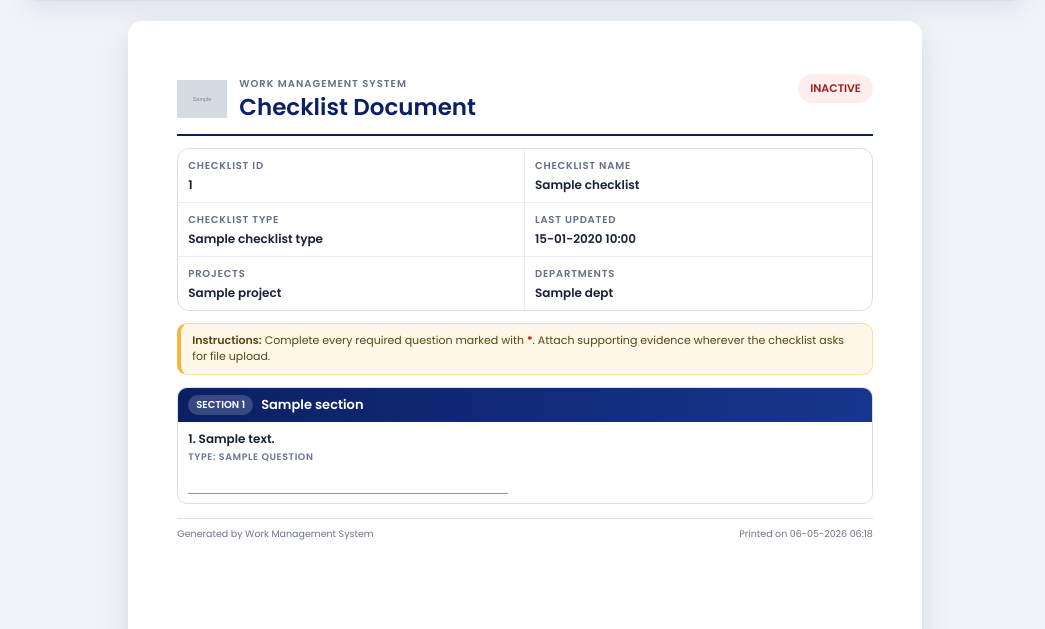
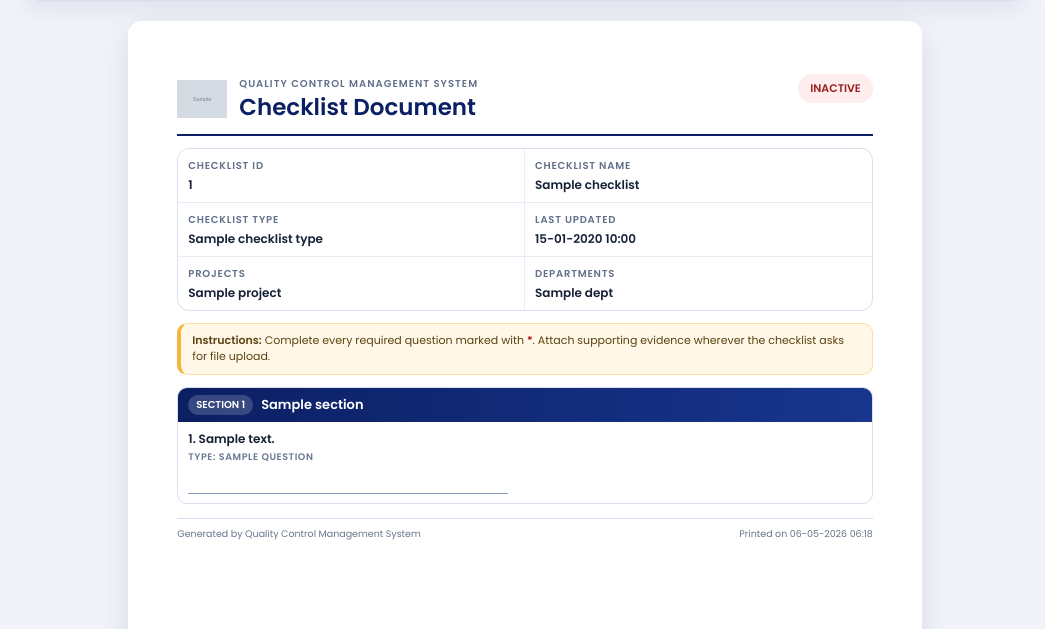
Before and after one commit to TheSyntaxWriter/QCMS, a Django app: template frontend/templates/admin_panel/checklist_view.html in a window 1280 px wide. Shown: the part 181-810 px from the top of the page, without its empty margins (235-1280 px from the left). Run offline with Django 5.2, Linux system fonts and the light colour scheme; the template is opened without the code that fills it: most values are stand-ins (such as "Sample title", 1, 10 or a date in 2020); grey boxes marked "Sample" are stand-in pictures.

Commit message:
Update checklist PDF branding to Quality Control Management System

```diff
--- a/frontend/static/admin_panel/checklist_pdf.css
+++ b/frontend/static/admin_panel/checklist_pdf.css
@@ -76,7 +76,7 @@
   size:A4;
   margin:9mm;
   @bottom-right{content:"Page " counter(page) " of " counter(pages);font-size:8.5px;color:#68748c;}
-  @bottom-left{content:"QCMS · Work Management System";font-size:8.5px;color:#68748c;}
+  @bottom-left{content:"QCMS · Quality Control Management System";font-size:8.5px;color:#68748c;}
 }
 
 @media print{
--- a/frontend/templates/admin_panel/checklist_view.html
+++ b/frontend/templates/admin_panel/checklist_view.html
@@ -29,7 +29,7 @@
       <div class="brand-block">
         <img class="brand-logo" src="{% if logo_url %}{{ logo_url }}{% else %}{% static 'images/logo.png' %}{% endif %}" alt="{{ PROJECT_SHORT_NAME }} Logo" />
         <div>
-          <span class="eyebrow">Work Management System</span>
+          <span class="eyebrow">Quality Control Management System</span>
           <h1>Checklist Document</h1>
         </div>
       </div>
@@ -113,7 +113,7 @@
     </div>
 
     <footer class="pdf-footer">
-      <div>Generated by Work Management System{% if request.user.is_authenticated %} for {{ request.user.get_full_name|default:request.user.username }}{% endif %}</div>
+      <div>Generated by Quality Control Management System{% if request.user.is_authenticated %} for {{ request.user.get_full_name|default:request.user.username }}{% endif %}</div>
       <div>Printed on {% now "d-m-Y H:i" %}</div>
     </footer>
   </article>
```
